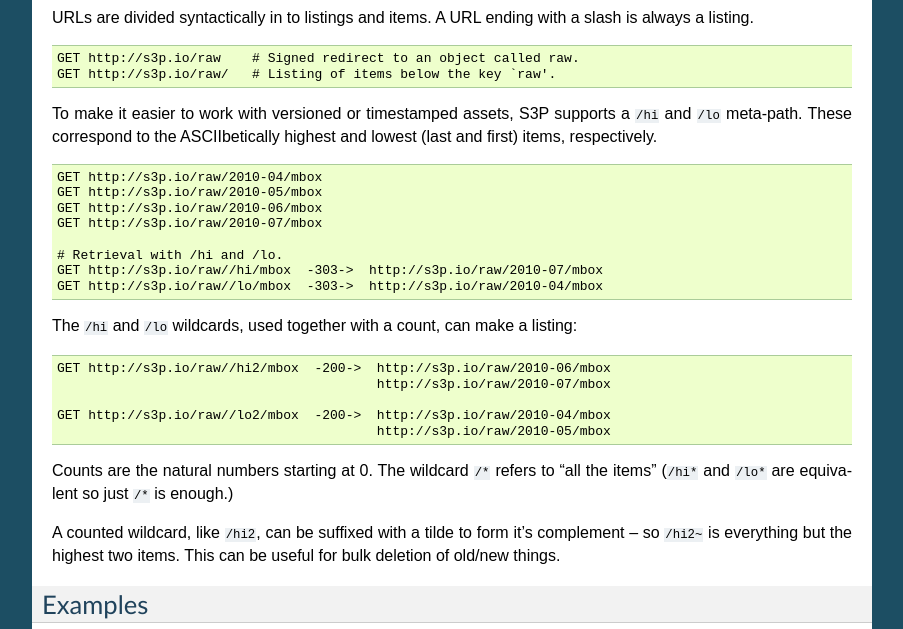
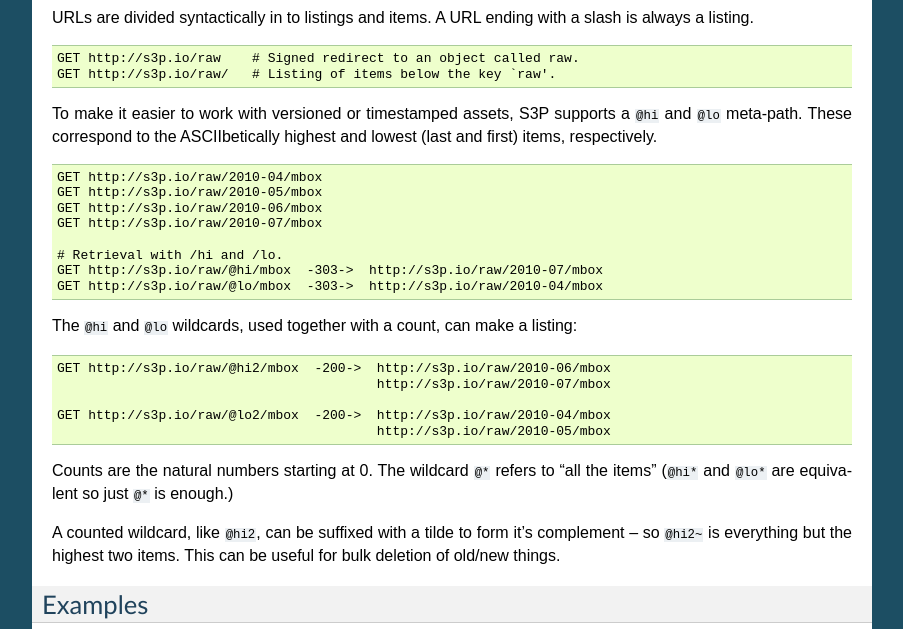
Before and after one commit to airbnb/sssp, a Sphinx documentation site: the page built from doc/index.rst, in a window 1280 px wide. Shown: the part 962-1591 px from the top of the page, without its empty margins (198-1101 px from the left). Built offline with Sphinx 7.4.7, drawn with Linux system fonts in a browser that asks for light colours.

Commit message:
Fix syntax to make it compliant with URL spec. Using double slashes would probably complicated developing client software.

```diff
--- a/doc/index.rst
+++ b/doc/index.rst
@@ -67,7 +67,7 @@
   GET http://s3p.io/raw/   # Listing of items below the key `raw'.
 
 To make it easier to work with versioned or timestamped assets, S3P supports a
-``/hi`` and ``/lo`` meta-path. These correspond to the ASCIIbetically highest
+``@hi`` and ``@lo`` meta-path. These correspond to the ASCIIbetically highest
 and lowest (last and first) items, respectively.
 
 .. code-block:: text
@@ -78,26 +78,26 @@
   GET http://s3p.io/raw/2010-07/mbox
 
   # Retrieval with /hi and /lo.
-  GET http://s3p.io/raw//hi/mbox  -303->  http://s3p.io/raw/2010-07/mbox
-  GET http://s3p.io/raw//lo/mbox  -303->  http://s3p.io/raw/2010-04/mbox
+  GET http://s3p.io/raw/@hi/mbox  -303->  http://s3p.io/raw/2010-07/mbox
+  GET http://s3p.io/raw/@lo/mbox  -303->  http://s3p.io/raw/2010-04/mbox
 
-The ``/hi`` and ``/lo`` wildcards, used together with a count, can make a
+The ``@hi`` and ``@lo`` wildcards, used together with a count, can make a
 listing:
 
 .. code-block:: text
 
-  GET http://s3p.io/raw//hi2/mbox  -200->  http://s3p.io/raw/2010-06/mbox
+  GET http://s3p.io/raw/@hi2/mbox  -200->  http://s3p.io/raw/2010-06/mbox
                                            http://s3p.io/raw/2010-07/mbox
 
-  GET http://s3p.io/raw//lo2/mbox  -200->  http://s3p.io/raw/2010-04/mbox
+  GET http://s3p.io/raw/@lo2/mbox  -200->  http://s3p.io/raw/2010-04/mbox
                                            http://s3p.io/raw/2010-05/mbox
 
-Counts are the natural numbers starting at 0. The wildcard ``/*`` refers to
-"all the items" (``/hi*`` and ``/lo*`` are equivalent so just ``/*`` is
+Counts are the natural numbers starting at 0. The wildcard ``@*`` refers to
+"all the items" (``@hi*`` and ``@lo*`` are equivalent so just ``@*`` is
 enough.)
 
-A counted wildcard, like ``/hi2``, can be suffixed with a tilde to form it's
-complement -- so ``/hi2~`` is everything but the highest two items. This can
+A counted wildcard, like ``@hi2``, can be suffixed with a tilde to form it's
+complement -- so ``@hi2~`` is everything but the highest two items. This can
 be useful for bulk deletion of old/new things.
 
 Examples
```
